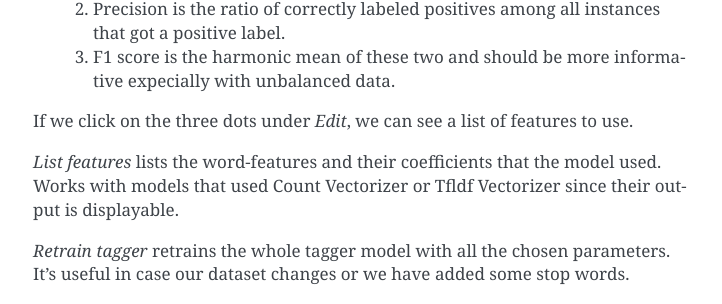
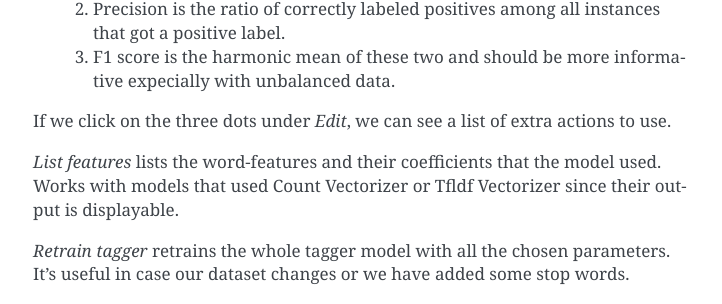
Before and after one commit to texta-tk/texta-tk.github.io, a Sphinx documentation site: the page built from source/gui.rst, in a window 1280 px wide and 900 px high, scrolled down 11656 px. Shown: the part 151-455 px from the top of the window, without its empty margins (387-1109 px from the left). Built offline with Sphinx 7.4.7, drawn with Linux system fonts in a browser that asks for light colours; formulas are drawn with MathJax 3; some of the changed text lies outside the part shown.

Commit message:
Update gui.rst

```diff
--- a/source/gui.rst
+++ b/source/gui.rst
@@ -270,7 +270,7 @@ Whenever we create a new Tagger model, we can track it's progress from the table
 	2. Precision is the ratio of correctly labeled positives among all instances that got a positive label.
 	3. F1 score is the harmonic mean of these two and should be more informative expecially with unbalanced data.
 
-If we click on the three dots under *Edit*, we can see a list of features to use.
+If we click on the three dots under *Edit*, we can see a list of extra actions to use.
 
 *List features* lists the word-features and their coefficients that the model used. Works with models that used Count Vectorizer or Tfldf Vectorizer since their output is displayable.
 
@@ -339,7 +339,7 @@ Whenever we create new Tagger Group models, we can track it's progress from the
 	2. Precision is the ratio of correctly labeled positives among all instances that got a positive label. Avg.precision is the average of all the models' precisions.
 	3. F1 score is the harmonic mean of these two and should be more informative expecially with unbalanced data. Avg.F1_score is the average of all the models' F1 scores.
 
-If we click on the three dots under *Edit*, we can see a list of features to use.
+If we click on the three dots under *Edit*, we can see a list of extra actions to use.
 
 *Models retrain* retrains all of the Tagger Group models with all the chosen parameters. It's useful in case our dataset changes or we have added some stop words.
 
```
